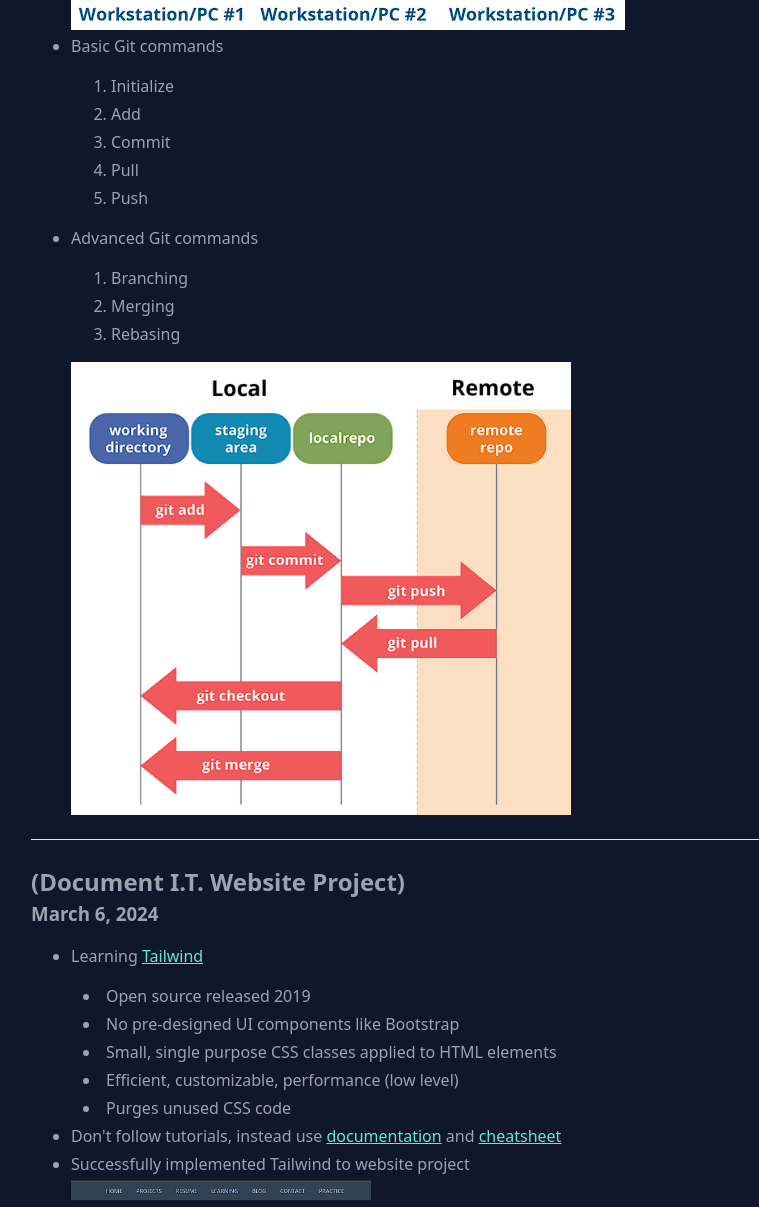
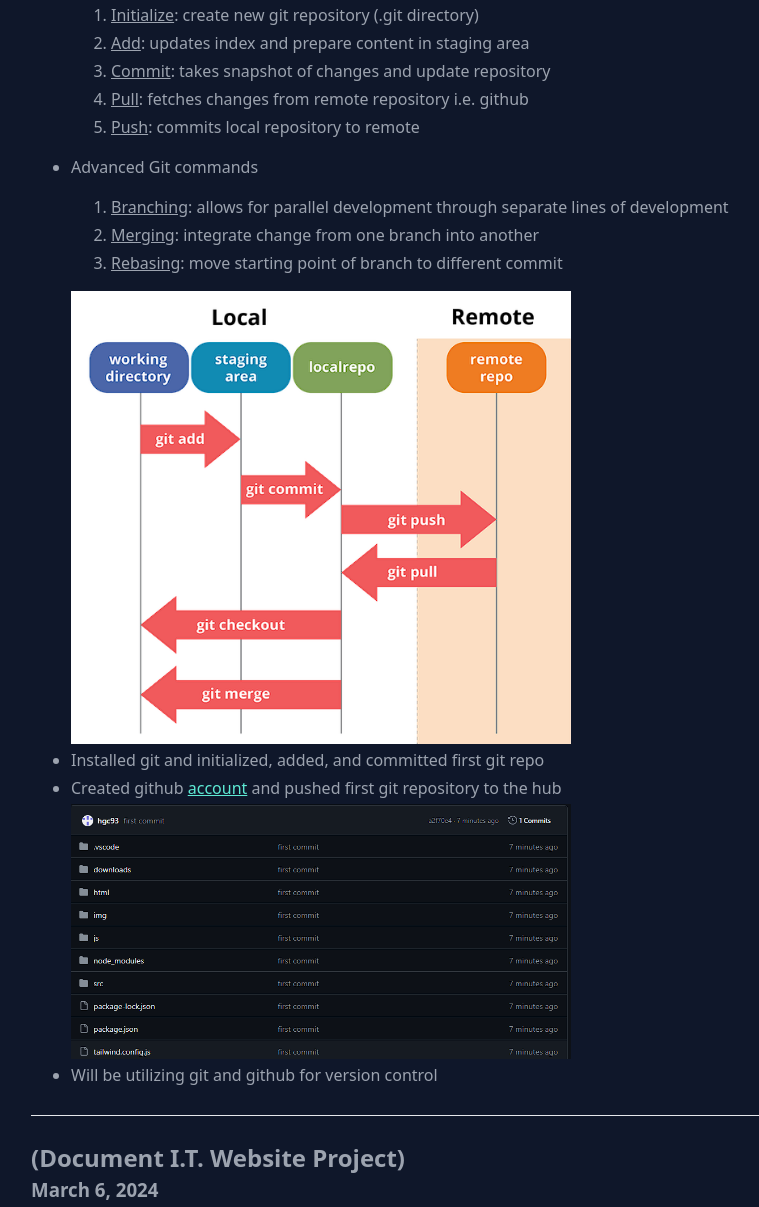
Before and after one commit to hgc93/document-it-website, a website: page html/blog.html in a window 1280 px wide. Shown: the part 789-1996 px from the top of the page, without its empty margins (193-952 px from the left). Drawn offline with Linux system fonts and the light colour scheme.

Commit message:
3-7-24 blog added

```diff
--- a/html/blog.html
+++ b/html/blog.html
@@ -11,9 +11,8 @@
     <custom-navbar></custom-navbar>
 
     <main class="mx-56 my-5">
-      <h1 class="text-center">
-        This is where I document the projects I'm working on
-      </h1>
+      <br />
+      <hr />
       <br />
 
       <!-- START DOCUMENTING HERE-->
@@ -45,6 +44,13 @@
               href="https://www.quora.com/Should-I-learn-Git-when-I-just-start-programming"
               >Source</a
             >
+            and
+            <a
+              class="text-teal-300 hover:text-white underline"
+              href="https://www.youtube.com/watch?v=CvUiKWv2-C0"
+              >Tutorial</a
+            >
+            used
           </li>
         </ul>
         <h3>Git</h3>
@@ -53,19 +59,52 @@
           <img src="../img/progress/3-7-24-git.png" alt="" />
           <li>Basic Git commands</li>
           <ol>
-            <li>Initialize</li>
-            <li>Add</li>
-            <li>Commit</li>
-            <li>Pull</li>
-            <li>Push</li>
+            <li>
+              <u>Initialize</u>: create new git repository (.git directory)
+            </li>
+            <li>
+              <u>Add</u>: updates index and prepare content in staging area
+            </li>
+            <li>
+              <u>Commit</u>: takes snapshot of changes and update repository
+            </li>
+            <li>
+              <u>Pull</u>: fetches changes from remote repository i.e. github
+            </li>
+            <li><u>Push</u>: commits local repository to remote</li>
           </ol>
           <li>Advanced Git commands</li>
           <ol>
-            <li>Branching</li>
-            <li>Merging</li>
-            <li>Rebasing</li>
+            <li>
+              <u>Branching</u>: allows for parallel development through separate
+              lines of development
+            </li>
+            <li>
+              <u>Merging</u>: integrate change from one branch into another
+            </li>
+            <li>
+              <u>Rebasing</u>: move starting point of branch to different commit
+            </li>
           </ol>
           <img src="../img/progress/3-7-24-git1.png" width="500px" alt="" />
+          <li>
+            Installed git and initialized, added, and committed first git repo
+          </li>
+          <li>
+            Created github
+            <a
+              class="underline text-teal-300 hover:text-white"
+              href="https://github.com/hgc93/document-it-website"
+              >account</a
+            >
+            and pushed first git repository to the hub
+          </li>
+          <img
+            src="../img/progress/3-7-24-firstcommit.png"
+            width="500px"
+            alt=""
+          />
+          <li>Will be utilizing git and github for version control</li>
         </ul>
       </div>
       <br />
@@ -128,8 +167,9 @@
       <h3>March 5, 2024</h3>
       <ul>
         <li>
-          Goal is to be able to reuse HTML code across multiple HTML pages (i.e.
-          edit navbar/footer in one place rather than all pages)
+          Goal is to be able to reuse HTML code (templating) across multiple
+          HTML pages (i.e. edit navbar/footer in one place rather than all
+          pages)
         </li>
         <li>
           Source used
```
Also changed, not shown: html/contact.html (+1 -1 lines), html/index.html (+1 -1 lines), img/progress/3-7-24-firstcommit.png (added), src/output.css.
